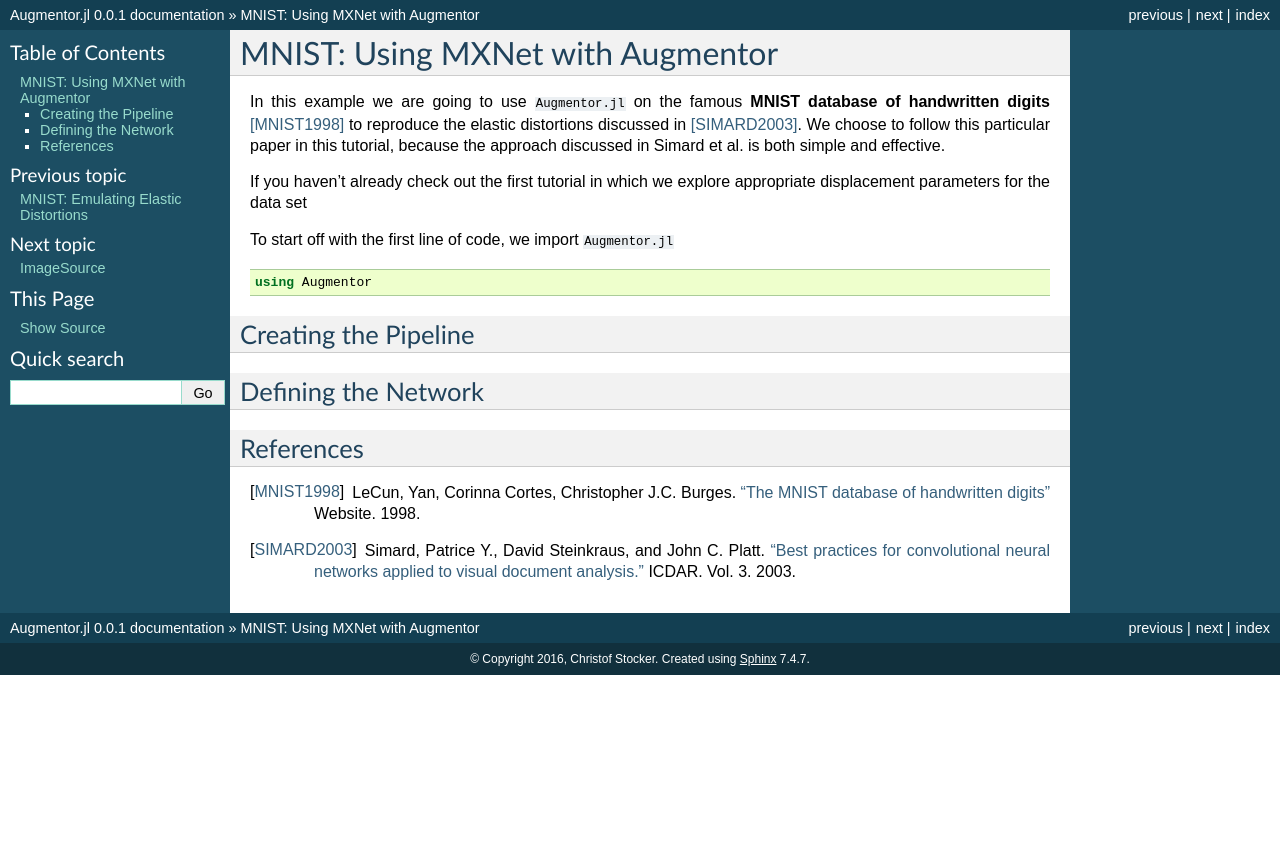
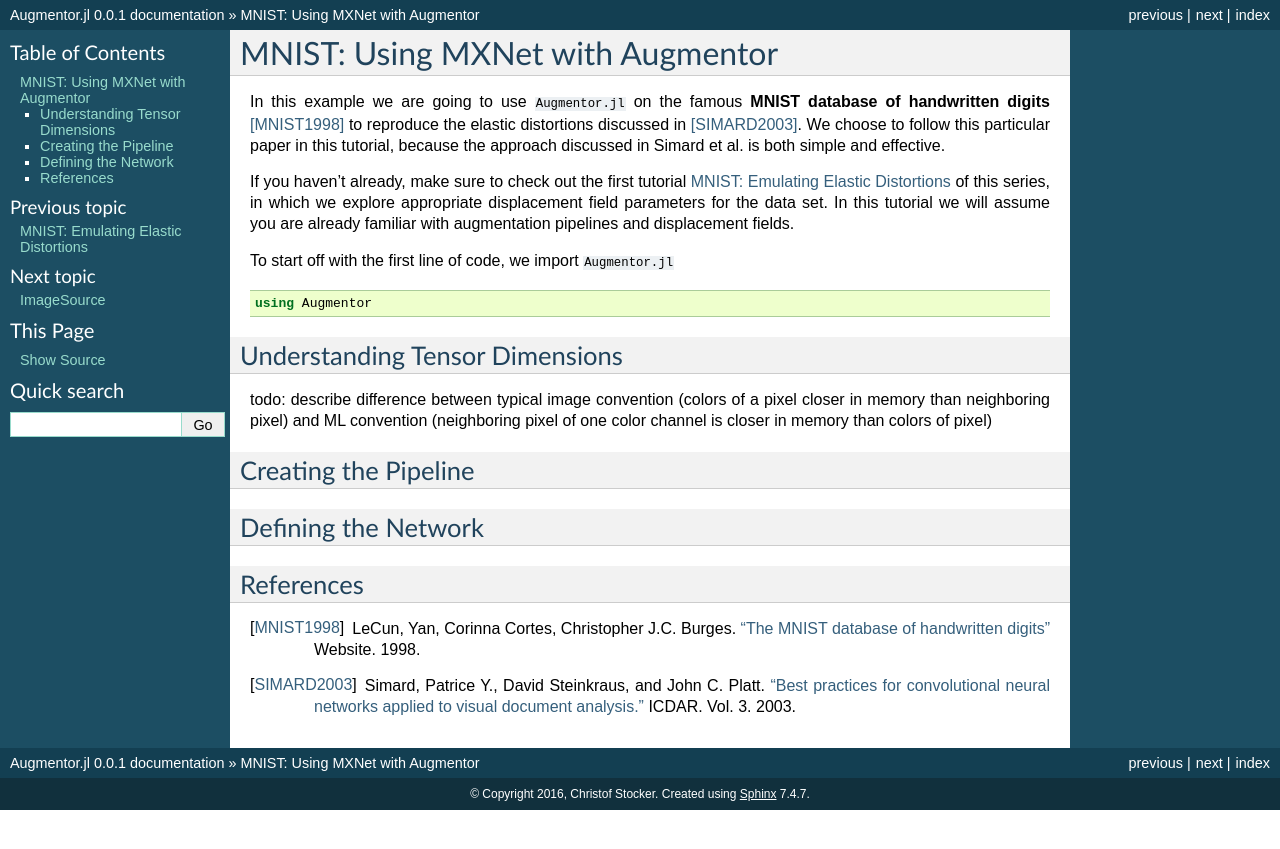
Before and after one commit to Evizero/AugmentorDeprecated.jl, a Sphinx documentation site: the page built from docs/tutorials/mxnet.rst, in a window 1280 px wide. Shown: the top 849 px of the page. Built offline with Sphinx 7.4.7, drawn with Linux system fonts in a browser that asks for light colours.

Commit message:
readthedocs - work on tutorials

```diff
--- a/docs/tutorials/mxnet.rst
+++ b/docs/tutorials/mxnet.rst
@@ -7,14 +9,25 @@ the elastic distortions discussed in [SIMARD2003]_.
 We choose to follow this particular paper in this tutorial, because
 the approach discussed in Simard et al. is both simple and effective.
 
-If you haven't already check out the first tutorial in which
-we explore appropriate displacement parameters for the data set
+If you haven't already, make sure to check out the first tutorial
+:ref:`mnist_tut` of this series, in which we explore appropriate
+displacement field parameters for the data set. In this tutorial we
+will assume you are already familiar with augmentation pipelines and
+displacement fields.
 
 To start off with the first line of code, we import ``Augmentor.jl``
 
 .. code-block:: julia
 
     using Augmentor
+
+Understanding Tensor Dimensions
+--------------------------------
+
+todo: describe difference between typical image convention (colors of
+a pixel closer in memory than neighboring pixel) and ML convention
+(neighboring pixel of one color channel is closer in memory than
+colors of pixel)
 
 Creating the Pipeline
 ----------------------
```
Also changed, not shown: other parts of docs/tutorials/mxnet.rst (+2 -0 lines), docs/tutorials/augmentation.rst (+94 -7 lines), docs/tutorials/mnist.rst (+8 -5 lines).
